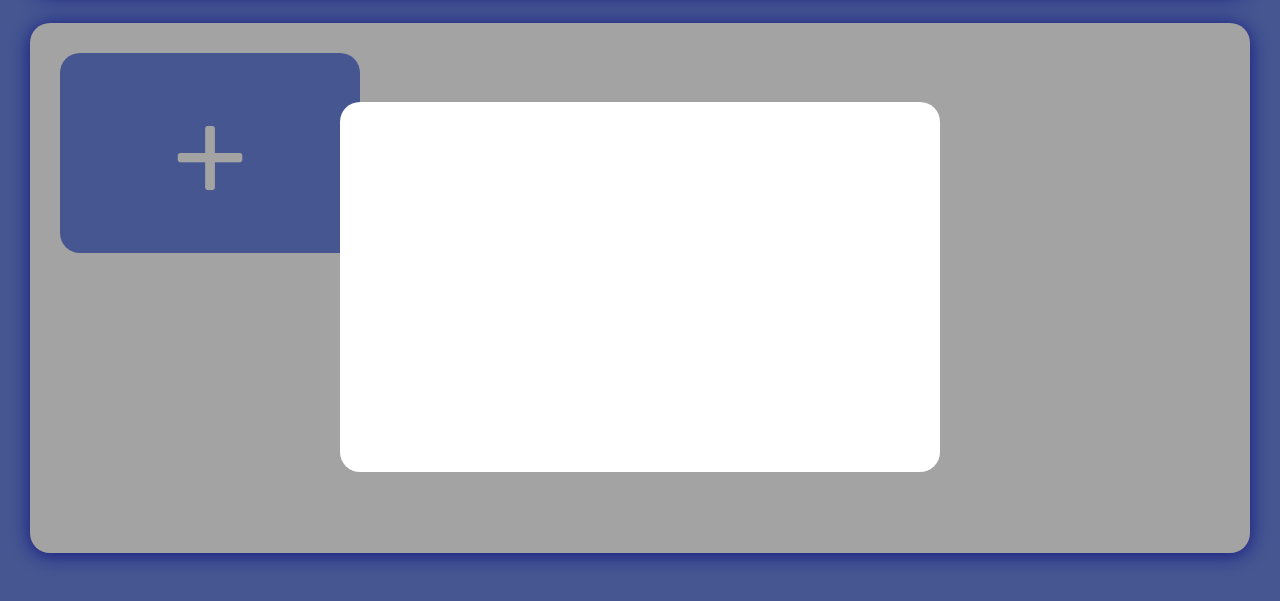
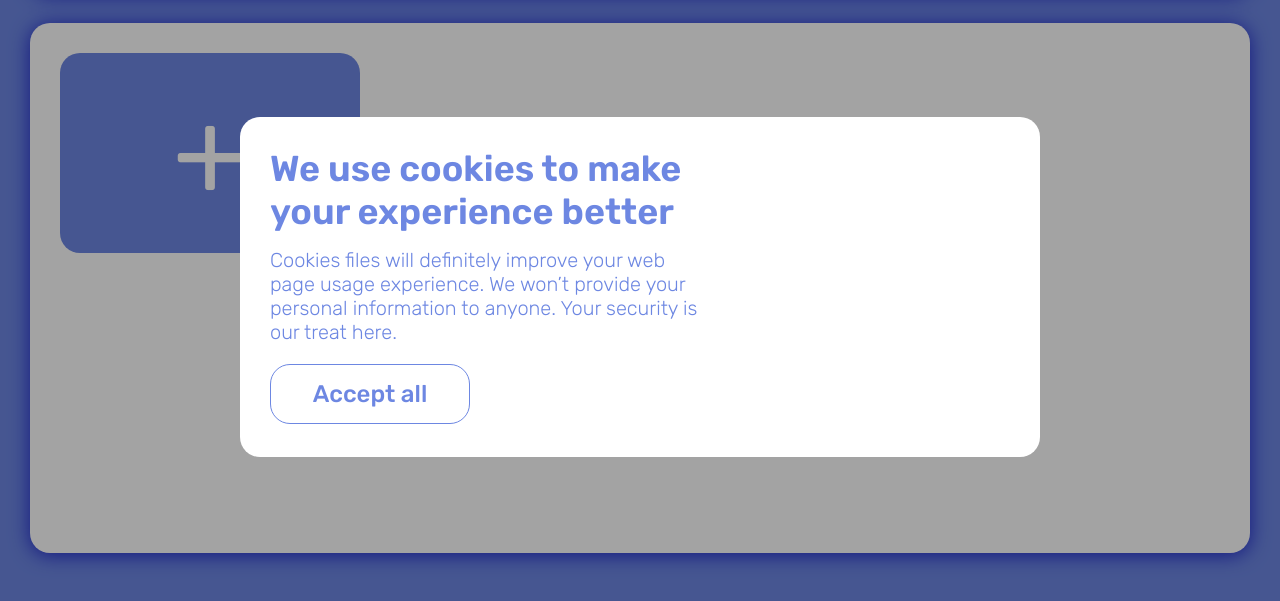
Before and after one commit to ZubalYana/To-do, a website: page public/index.html in a window 1280 px wide. Shown: the part 113-714 px from the top of the page. Drawn offline with nearby package versions, Linux system fonts and the light colour scheme; no server answers.

Commit message:
finish with the text side of cookies popup and style it

```diff
--- a/public/index.html
+++ b/public/index.html
@@ -13,7 +13,13 @@
 </head>
 <body>
     <div class="cookiesPopupContainer">
-        <div class="cookiePopup"></div>
+        <div class="cookiePopup">
+            <div class="cookiePopup_textCon">
+                <div class="cookiePopup_title">We use cookies to make your experience better</div>
+                <div class="cookiePopup_text">Cookies files will definitely improve your web page usage experience. We won’t provide your personal information to anyone. Your security is our treat here.</div>
+                <div class="cookiePopup_btn">Accept all</div>
+            </div>
+        </div>
     </div>
     <div class="addNewTaskPopup_container">
         <div class="addNewTaskPopup">
--- a/public/style.scss
+++ b/public/style.scss
@@ -296,11 +296,41 @@
     position: absolute;
     z-index: 9999;
     .cookiePopup{
-        width: 600px;
-        height: 370px;
+        width: 800px;
+        height: 340px;
         background-color: #fff;
         padding: 30px;
         border-radius: 20px;
         position: relative;
+    }
+    .cookiePopup_textCon{
+        color: #6D87E2;
+        width: 60%;
+        .cookiePopup_title{
+            font-size: 36px;
+            font-weight: 600;
+        }
+        .cookiePopup_text{
+            font-size: 20px;
+            font-weight: 300;
+            margin-top: 15px;
+        }
+        .cookiePopup_btn{
+            width: 200px;
+            height: 60px;
+            display: flex;
+            justify-content: center;
+            align-items: center;
+            border-radius: 20px;
+            color: #6D87E2;
+            border: 1px #6D87E2 solid;
+            font-size: 24px;
+            font-weight: 500;
+            background-color: #fff;
+            margin-top: 20px;
+            cursor: pointer;
+            transition: 0.3s ease;
+        }
+    }
+
 }
-}
```
Also changed, not shown: public/style.css, 1 other file.
